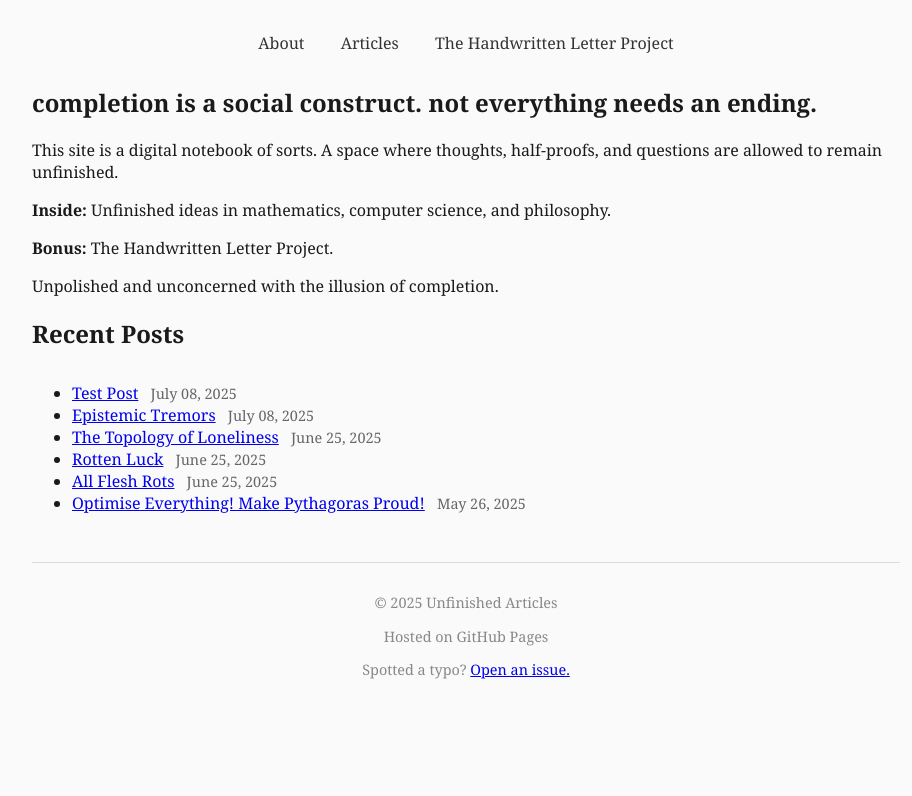
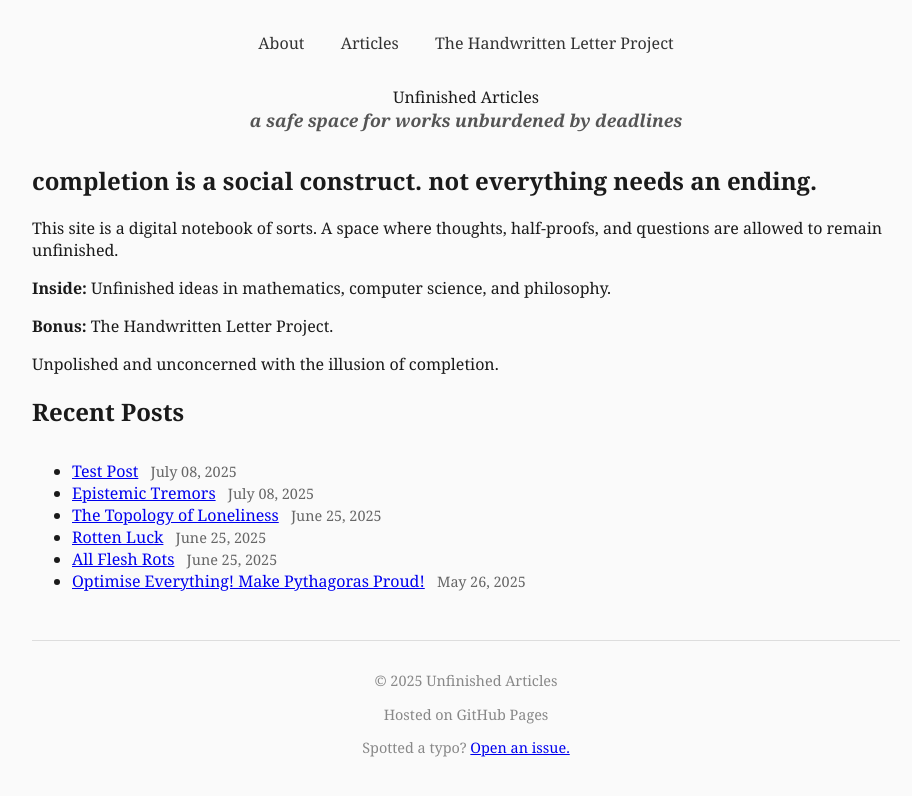
Before and after one commit to wafaajaunnoo/unfinishedarticles, a Jekyll site: the page built from index.html, in a window 1280 px wide. Shown: the top 796 px of the page, without its empty margins (174-1086 px from the left). Built offline with Jekyll 4.4.1, drawn with Linux system fonts in a browser that asks for light colours.

Commit message:
add taglines

```diff
--- a/articles.html
+++ b/articles.html
@@ -4,6 +4,7 @@ title: Articles
 ---
 
 <h1>Articles</h1>
+<h2 class="tagline">Readers connect most when emotion edges past the norm.</h2>
 
 <ul class="post-list">
   {% for post in site.posts %}
--- a/index.html
+++ b/index.html
@@ -8,6 +8,11 @@ title: Home
   <title>{{ site.title }}</title>
   <link rel="stylesheet" href="{{ site.baseurl }}/assets/styles.css">
 </head>
+
+<header>
+  Unfinished Articles
+  <h2 class="tagline">a safe space for works unburdened by deadlines</h2>
+</header>
 
 <section class="page-intro">
   <h2 class="page-intro-heading">
--- a/letters.html
+++ b/letters.html
@@ -4,6 +4,7 @@ title: The Handwritten Letter Project
 ---
 
 <h1>The Handwritten Letter Project</h1>
+<h2 class="tagline">Be wary of your own brilliance occasionally diluting the pain.</h2>
 
 <ul class="post-list">
   {% for post in site.posts %}
```
Also changed, not shown: assets/styles.css (line endings or trailing spaces).
